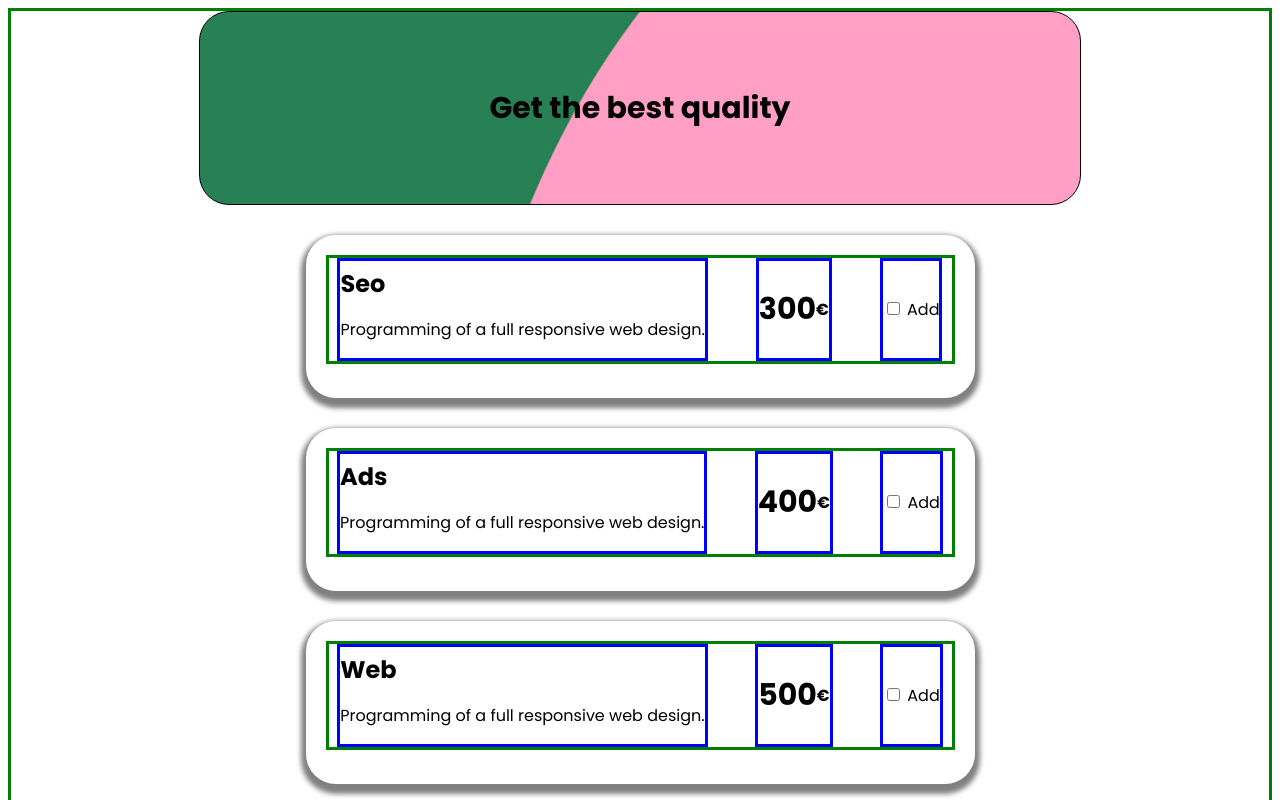
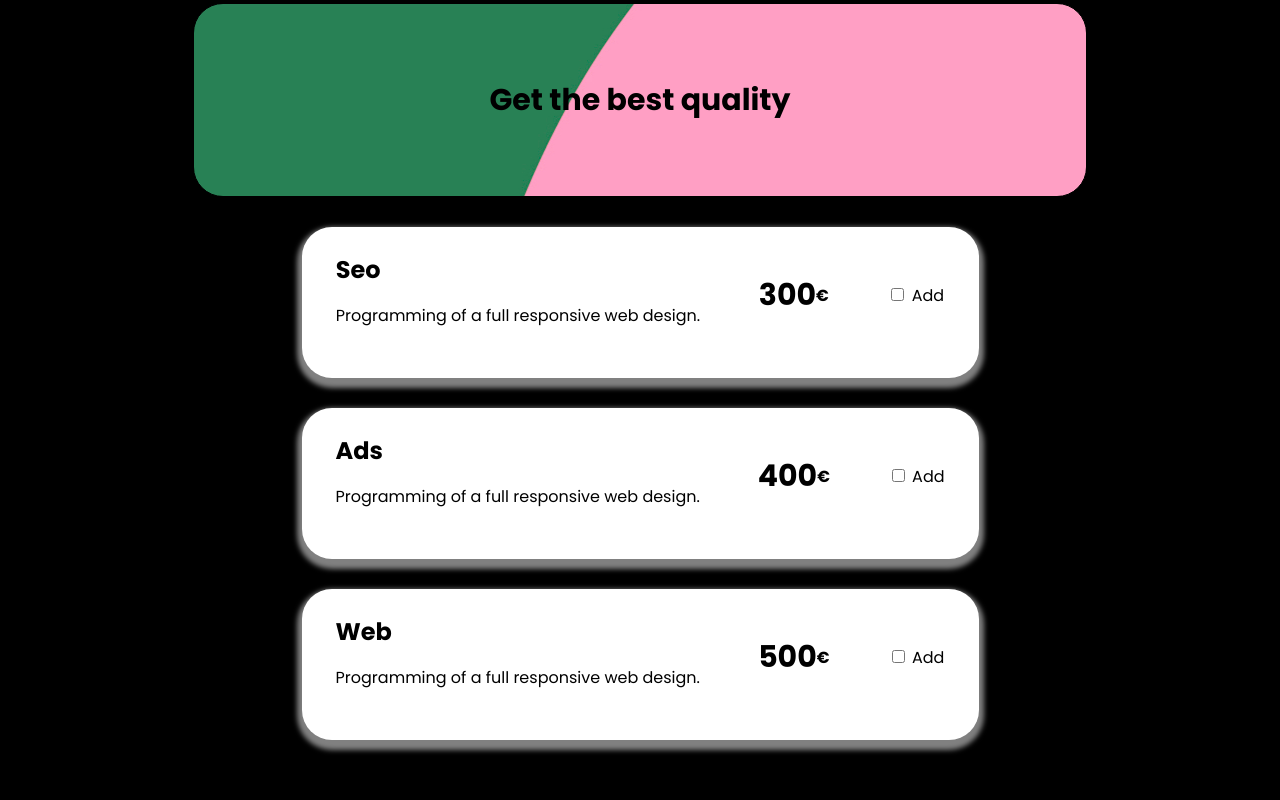
Before and after one commit to Mesadova/budget-app, a React (Vite) app: page / in a window 1280 px wide. Shown: the top 800 px of the page. Built offline with nearby package versions, Linux system fonts and the light colour scheme.

Commit message:
Fix PersonalizePlans.jsx

```diff
--- a/src/App.jsx
+++ b/src/App.jsx
@@ -2,8 +2,16 @@ import { useState } from 'react'
 import { Card, CardBody, CardTitle, CardText, Form, Button} from "react-bootstrap"
 import AvailablePlans from './components/AvailablePlans'
 import BudgetForm from './components/BudgetForm'
-import styled from 'styled-components'
+import { styled, createGlobalStyle  } from 'styled-components'
 import PersonalizePlans from './components/PersonalizePlans'
+
+const GlobalStyle = createGlobalStyle`
+  body {
+    margin: 0;
+    font-family: 'Poppins';
+    background-color: black;
+  }
+`
 
 const Container = styled.div`
   display: flex;
@@ -12,7 +20,6 @@ const Container = styled.div`
   justify-content: center;
   align-items: center;
   border: solid;
-  border-color: green;
   gap: 30px;
 `
 
@@ -26,7 +33,6 @@ const Header = styled.div`
   border-color: black;
   border-width: 1px;
   overflow: hidden;
-  font-family: Poppins;
   font-size: 30px;
   font-weight: bold;
   justify-content: center;
@@ -36,7 +42,6 @@ const Header = styled.div`
 
 const Budget = styled.div`
   margin-left: 35%;
-  font-family: Poppins;
   font-size: 30px;
   font-weight: bold;
 `
@@ -45,8 +50,6 @@ export const CardContainer = styled.div`
     display: flex;
     flex-grow: 1;
     justify-content: space-around;
-    border: solid;
-    border-color: green;
     gap: 30px;
     margin-bottom: 14px;
     &.parameters {
@@ -76,7 +79,6 @@ export const StyledCard = styled(Card)`
     box-shadow: -0px 5px 5px 5px grey;
     border-radius: 30px;
     overflow: hidden;
-    font-family: Poppins;
     background-color: white;
     align-content: center;
     &.budgetForm {
@@ -96,8 +98,6 @@ export const StyledCard = styled(Card)`
 `
 
 export const StyledCardBody = styled(CardBody)`
-    border: solid;
-    border-color: blue;
     display: flex;
     font-size: 16px;
     align-items: center;
@@ -110,6 +110,11 @@ export const StyledCardBody = styled(CardBody)`
     &.budgetForm {
         gap: 20px;
         margin-bottom: 20px;
+    }
+    &.personalData {
+      width: 26%;
+      align-items: flex-start;
+      flex-direction: column;
     }
 `
 
@@ -173,7 +178,8 @@ const App = () => {
   const [total, setTotal] = useState(0)
   const [budgetPlans, setBudgetPlans] = useState([])
   const [isSubmitted, setIsSubmitted] = useState(false);
-  const [personData, setPersonData] = useState({ name: '', telephone: '', email: '', plans: '' })
+  const [personData, setPersonData] = useState({ name: '', telephone: '', email: '', plans: '', total: '' })
+  const [personalizedPlans, setPersonalizedPlans] = useState([])
 
   const cardData = [
     {
@@ -197,13 +203,14 @@ const App = () => {
     event.preventDefault()
     const newPersonData = event.target.value
     setPersonData((prevData) => ({...prevData, [key]: newPersonData}))
-    //updatePersonalData(key === "name" ? "personName" : (key === 'telephone' ? "personTelephone" : "personEmail"), newPersonData)
   }
 
   const createPersonalizePlan = () => {
     event.preventDefault()
     console.log('Created plan:', personData)
     setPersonData((prevData) => ({...prevData, ['plans']: budgetPlans}))
+    const newPersonalizedPlan = ({...personData, ['plans']: budgetPlans, ['total']: total})
+    setPersonalizedPlans(personalizedPlans.concat(newPersonalizedPlan))
     setIsSubmitted(true)
   }
 
@@ -215,7 +222,9 @@ const App = () => {
   }
 
   return (
+
     <Container>
+      <GlobalStyle></GlobalStyle>
       <Header>Get the best quality</Header>
       {cardData.map((element, index) => {
         return(
@@ -232,7 +241,9 @@ const App = () => {
       <BudgetForm handlePersonalizePlan={handlePersonalizePlan}
       createPersonalizePlan={createPersonalizePlan} personData={personData}></BudgetForm>
       {isSubmitted && (
-        <PersonalizePlans personData={personData} total={total}></PersonalizePlans>
+        personalizedPlans.map((plan, planIndex) => (
+          <PersonalizePlans key={planIndex} personData={plan}></PersonalizePlans>
+        ))
       )}
     </Container>
   )
--- a/src/components/PersonalizePlans.jsx
+++ b/src/components/PersonalizePlans.jsx
@@ -6,7 +6,7 @@ const PersonalizePlans = ({personData, total}) => {
     return(
         <StyledCard>
             <CardContainer className='personalizedPlan'>
-                <StyledCardBody className="header">
+                <StyledCardBody className="personalData">
                     {personData.name && <StyledCardTitle>{personData.name}</StyledCardTitle>}
                     {personData.telephone && <StyledCardText className='personalizedPlan'>{personData.telephone}</StyledCardText>}
                     {personData.email && <StyledCardText className='personalizedPlan'>{personData.email}</StyledCardText>}
@@ -18,8 +18,7 @@ const PersonalizePlans = ({personData, total}) => {
                         {Object.entries(personData).map(([key, value]) => (
                             typeof value === "object" && value !== null ? (
                                 Object.entries(value).map(([subKey, subValue]) => (
-                                    <li key={subKey}>{subValue.planTitle}
-                                     ({subValue.planPages} pages, {subValue.planLangs} languages)</li>
+                                    <li key={subKey}>{subValue.planTitle} ({subValue.planPages} pages, {subValue.planLangs} languages)</li>
                                 ))
                             ) : null
                         ))}
@@ -28,7 +27,7 @@ const PersonalizePlans = ({personData, total}) => {
                 </StyledCardBody>
                 <StyledCardBody className="header">
                     <StyledCardText className='personalizedTotal'>Total:</StyledCardText>
-                    <StyledCardText className='price'>{total} €</StyledCardText>
+                    {personData.total && <StyledCardText className='price'>{personData.total} €</StyledCardText>}
                 </StyledCardBody>
             </CardContainer>
         </StyledCard>
```
